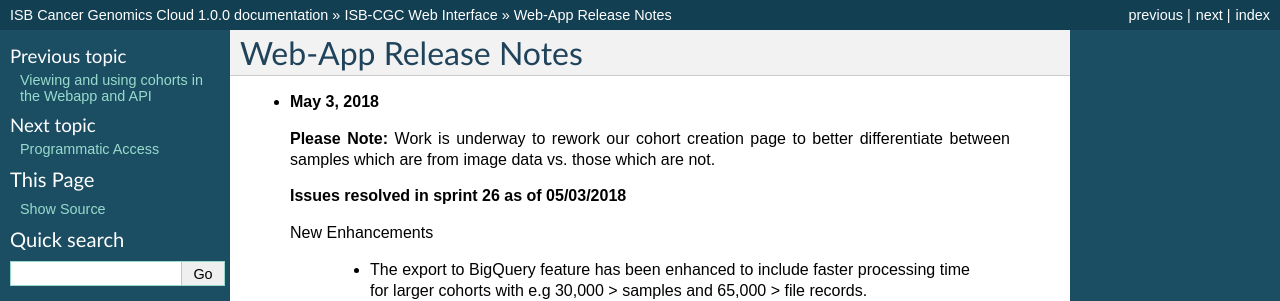
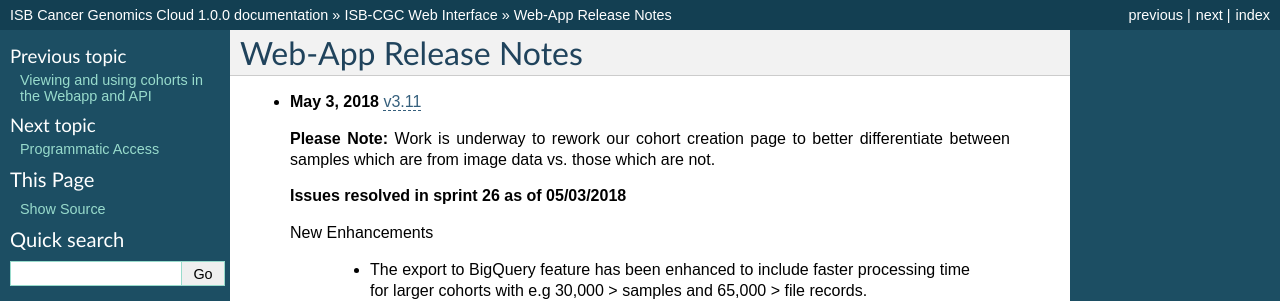
Before and after one commit to isb-cgc/readthedocs, a Sphinx documentation site: the page built from docs/source/sections/webapp/releases.rst, in a window 1280 px wide and 900 px high. Shown: the top 301 px of the window. Built offline with Sphinx 7.4.7, drawn with Linux system fonts in a browser that asks for light colours; pages that are not in the unit, such as notebooks, are missing from menus.

Commit message:
version update

```diff
--- a/docs/source/sections/webapp/releases.rst
+++ b/docs/source/sections/webapp/releases.rst
@@ -4,7 +4,7 @@
 
 
 
-* **May 3, 2018**
+* **May 3, 2018** `v3.11 <https://github.com/isb-cgc/ISB-CGC-WebApp/releases/tag/3.11>`_
 
  **Please Note:** Work is underway to rework our cohort creation page to better differentiate between samples which are from image data vs. those which are not.
 
```
